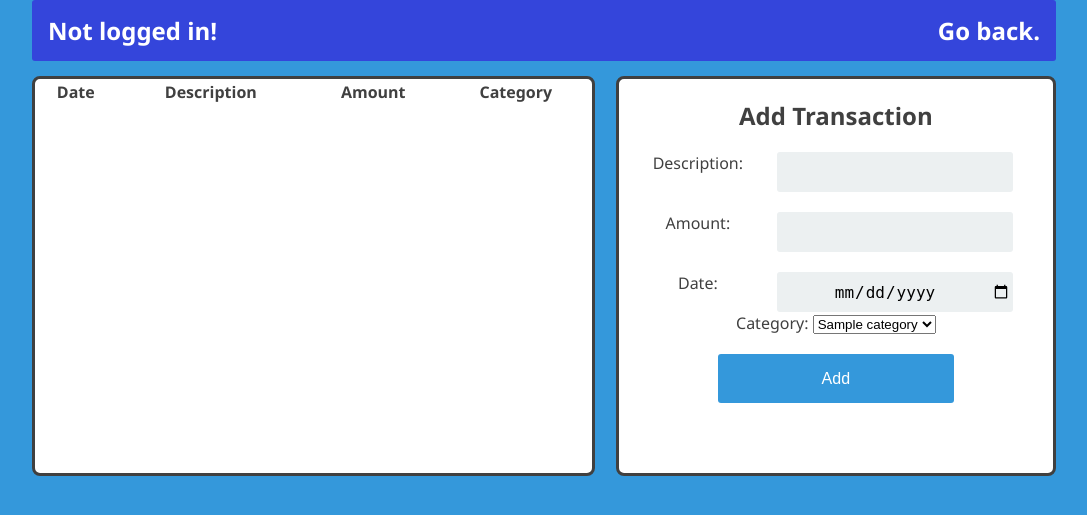
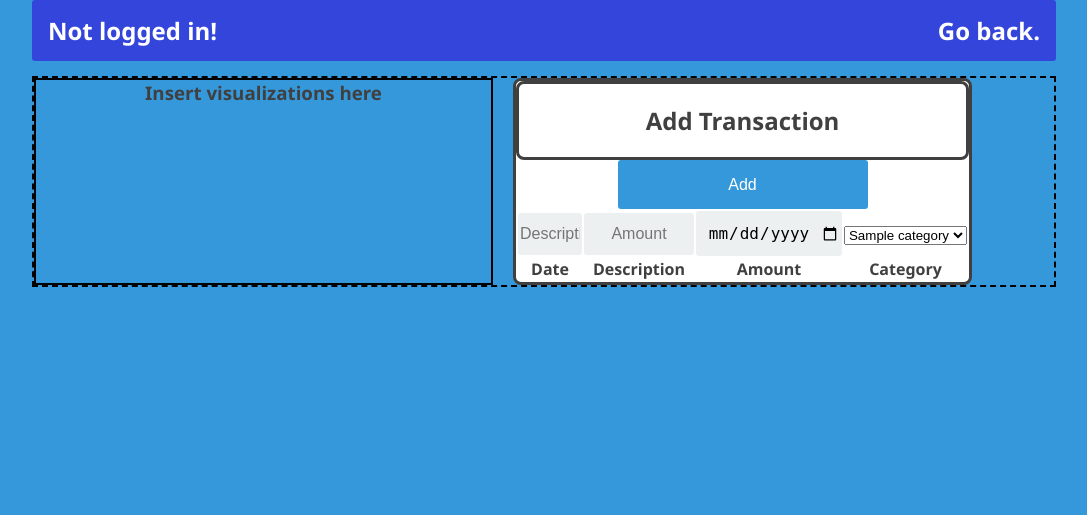
Before and after one commit to Futhark491/Blueberry-Finance, a Flask app: template templates/main.html in a window 1280 px wide. Shown: the top 515 px of the page, without its empty margins (96-1183 px from the left). Run offline with Flask 2, Linux system fonts and the light colour scheme; the template is opened without the code that fills it: most values are stand-ins (such as "Sample title", 1, 10 or a date in 2020); lists and menus that the app fills with data are empty; some libraries are stand-ins or nearby versions.

Commit message:
First initial UI changes to main.html
Started creating 2x2 grid layout for main.html. Very messy right now. Trying to get transaction page neatly in upper right corner of grid with inputs along the top allowing for inputs of new transactions with an add button.

```diff
--- a/static/css/style.css
+++ b/static/css/style.css
@@ -170,31 +170,36 @@ ul {
 
 .main-content {
     margin-top: 15px;
-
+    display: grid;
+    grid-template-columns: 45% 45%;
+    grid-row: auto;
+    grid-column-gap: 20px;
+    grid-row-gap: 20px;
+    border: 2px dashed black;
 }
 
+.visualizations {
+    border: 2px solid black;
+}
 .transaction-window {
-    height: 400px;
+    height: auto;
     margin: auto;
     border-radius: 8px;
-    width: 55%;
     background: white;
     border-style: solid;
     display: table;
-    float: left;
 }
 
 .scrollTable {
     width: 100%;
+    overflow: scroll;
+    overflow-x: hidden;
 }
 
 .add-transaction-window {
     border-radius: 8px;
     border-style: solid;
-    float: right;
     background-color: white;
-    width: 43%;
-    height: 400px;
 }
 
 .add-transaction-form {
--- a/templates/main.html
+++ b/templates/main.html
@@ -12,18 +12,41 @@
     {% endwith %}
 
     <div class="main-content">
+
+        <div class="visualizations">
+            <h3>Insert visualizations here</h3>
+        </div>
+
         <div class="transaction-window">
+            <div class="add-transaction-window">
+                <div class="add-transaction-form">
+                    <h2>Add Transaction</h2>
+
+                </div>
+            </div>
+
             <table class="scrollTable">
-{#                <thead class ="fixedHeader">#}
+                <form action="/add_transaction" method="POST">
+                    <tr>
+                        <td><input type="text" name="transaction_description" placeholder="Description"></td>
+                        <td><input type="text" name="transaction_amount" placeholder="Amount"></td>
+                        <td><input type="date" name="transaction_date" placeholder="Date"></td>
+                        <td><select name = "transaction_category" placeholder="Category">
+                            {% for category in category_list %}
+                            <option value="{{category[1]}}">{{category[1]}}</option>
+                            {% endfor %}
+                        </select></td>
+                    </tr>
+
+                    <input type="submit" value="Add" class="btn btn-primary btn-large btn-block" style="height: auto">
+                </form>
                 <tr>
                     <th>Date</th>
                     <th>Description</th>
                     <th>Amount</th>
                     <th>Category</th>
                 </tr>
-{#                </thead>#}
 
-{#                <tbody>#}
                 {% if transaction_list > [] %}
                 {% for trans in transaction_list %}
                 <tr class="transaction">
@@ -36,27 +59,7 @@
                 </tr>
                 {% endfor %}
                 {% endif %}
-{#                </tbody>#}
             </table>
-        </div>
-
-        <div class="add-transaction-window">
-            <div class="add-transaction-form">
-                <h2>Add Transaction</h2>
-                <form action="/add_transaction" method="POST">
-                    <p>Description: </p><input type="text" name="transaction_description">
-                    <p>Amount: </p><input type="text" name="transaction_amount">
-                    <p>Date: </p><input type="date" name="transaction_date">
-                    Category:
-                    <select name = "transaction_category">
-                        {% for category in category_list %}
-                        <option value="{{category[1]}}">{{category[1]}}</option>
-                        {% endfor %}
-                     </select>
-
-                    <input type="submit" value="Add" class="btn btn-primary btn-large btn-block" style="height: auto">
-                </form>
-            </div>
         </div>
     </div>
 
```
Lines whose indentation alone changed are shown as unchanged.
